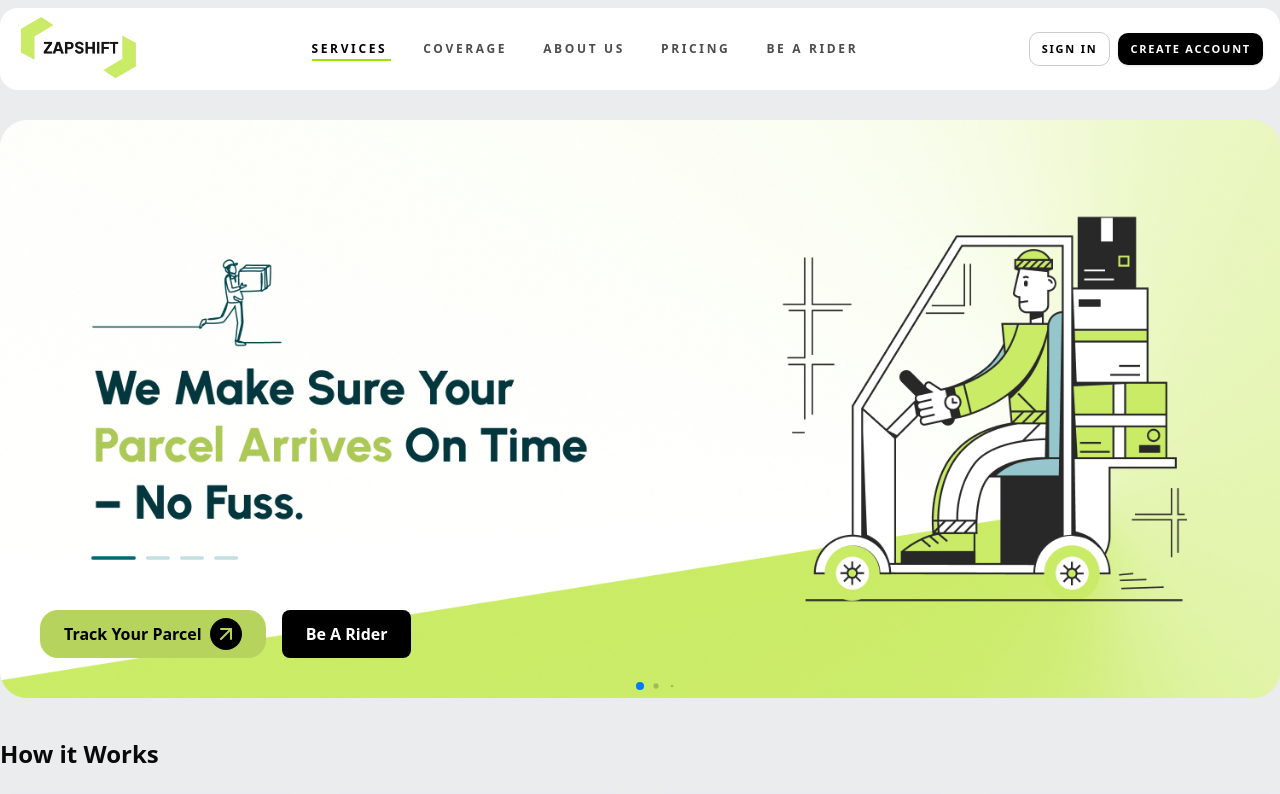
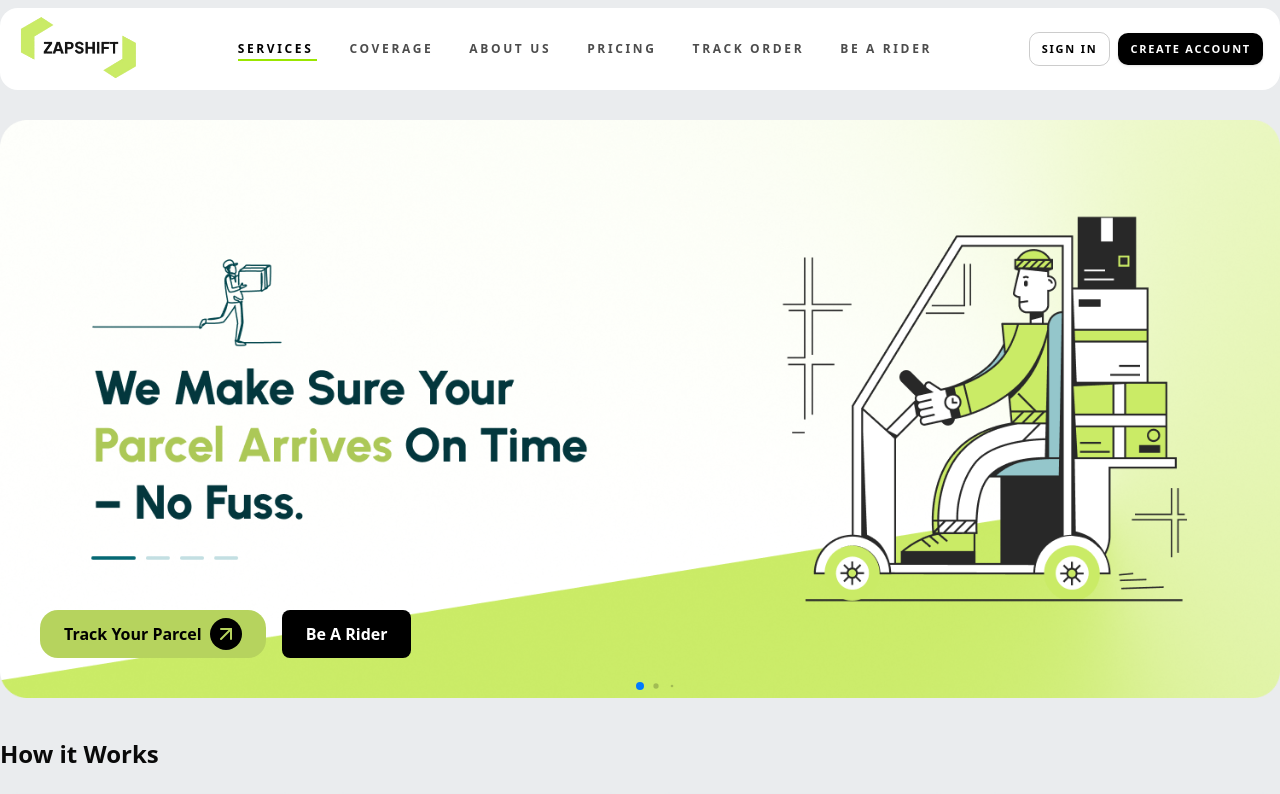
Before and after one commit to gmshimon/Zap_Shift, a Next.js app in the folder Zap_shift_frontend/: page / in a window 1280 px wide. Shown: the top 794 px of the page. Built offline with nearby package versions, Linux system fonts and the light colour scheme.

Commit message:
track order page navigation done

```diff
--- a/Zap_shift_frontend/components/Navbar/Navbar.tsx
+++ b/Zap_shift_frontend/components/Navbar/Navbar.tsx
@@ -11,7 +11,8 @@ const navLinks = [
   { label: "Coverage", href: "/doctors" },
   { label: "About Us", href: "/about-us" },
   { label: "Pricing", href: "/appointment" },
-  { label: "Be a Rider", href: "#contact", isHash: true },
+  { label: "Track Order", href: "/track-your-consignment" },
+  { label: "Be a Rider", href: "/be-a-rider" },
 ];
 
 const Navbar = () => {
```
Also changed, not shown: Zap_shift_frontend/app/track-your-consignment/page.tsx (renamed from Zap_shift_frontend/app/track-your-consigment/page.tsx).
